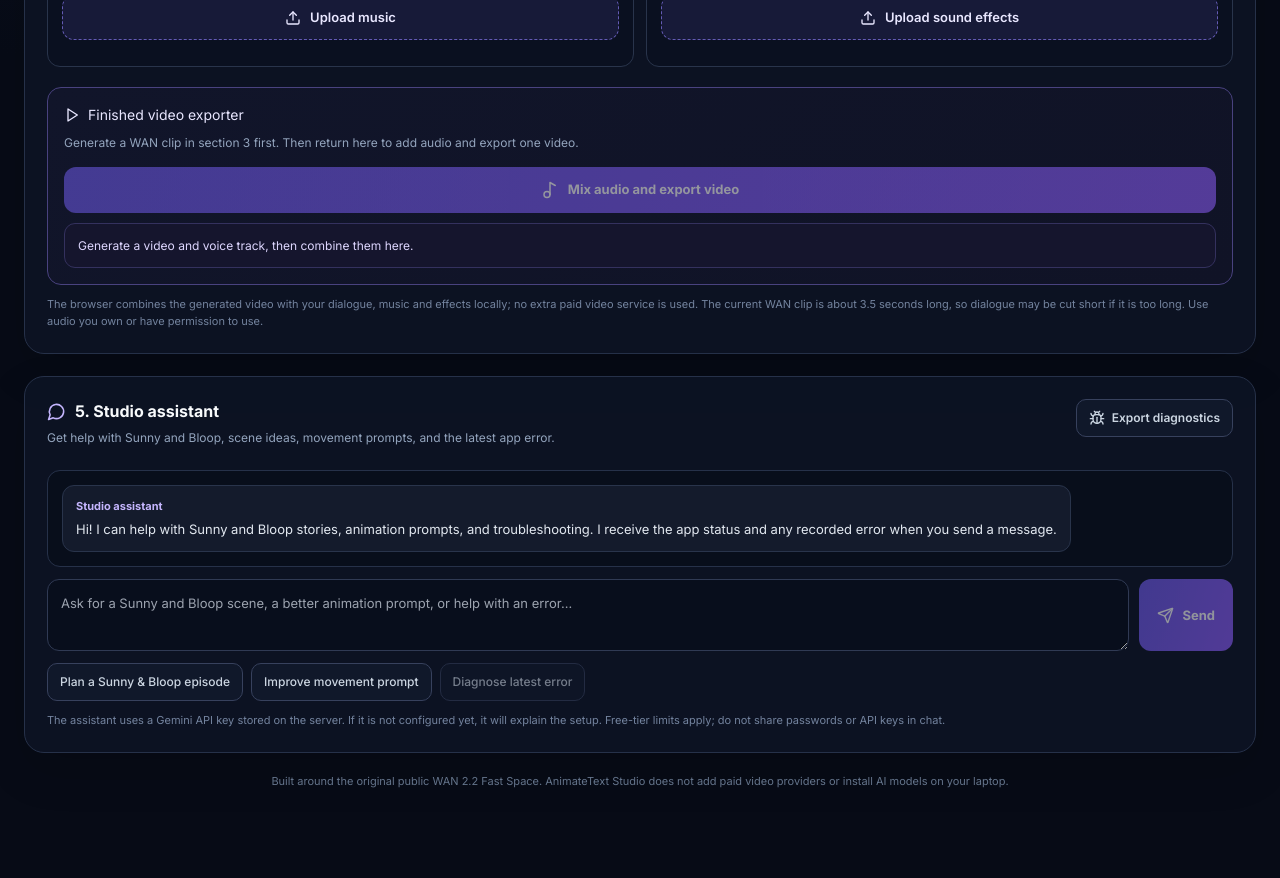
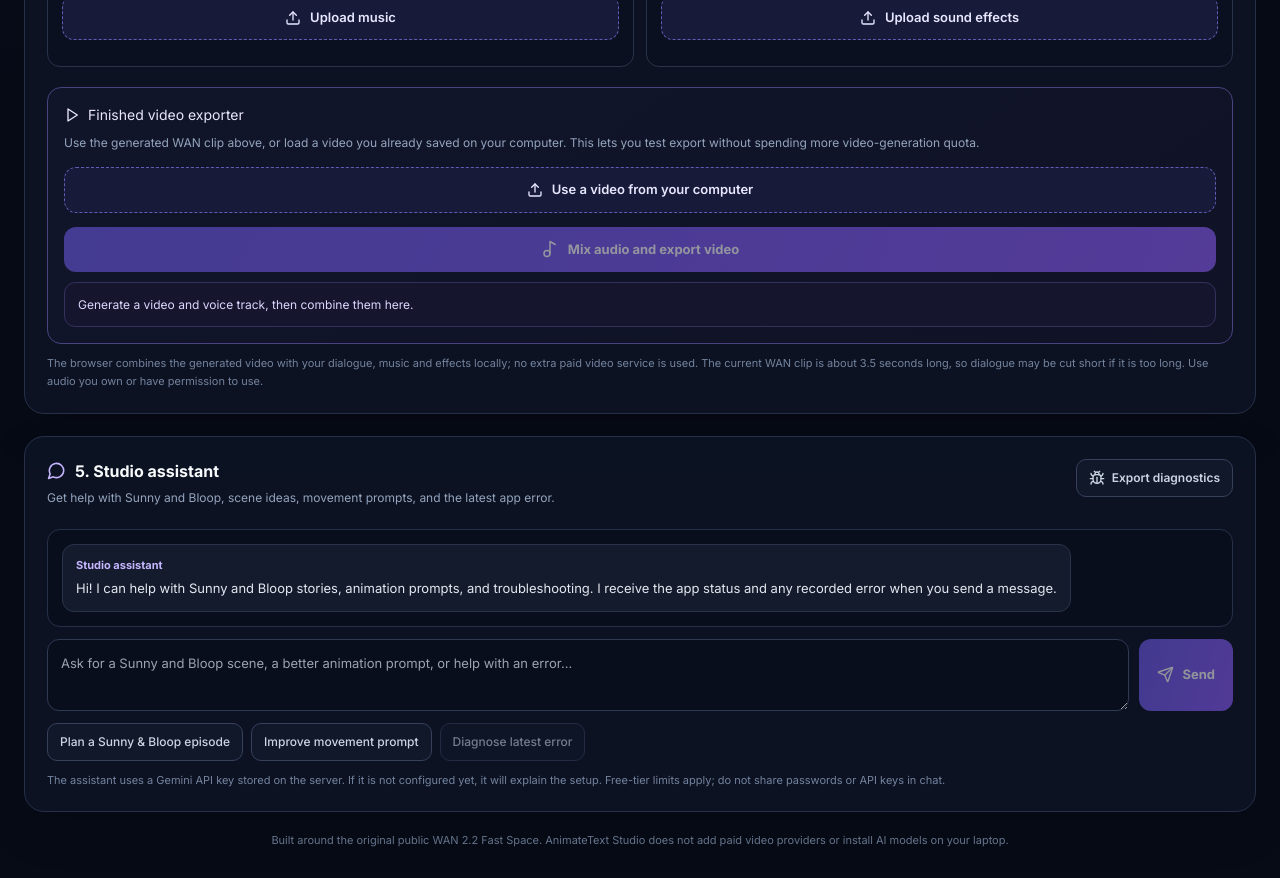
Before and after one commit to DynamismCh/AnimateText-Studio, a React (Vite) app: page / in a window 1280 px wide. Shown: the part 1560-2438 px from the top of the page. Before the commit the page ends 2379 px from the top, so only its background shows below. Built offline with nearby package versions, Linux system fonts and the light colour scheme.

Commit message:
Allow exporting audio with an existing local video

```diff
--- a/src/components/AudioWorkshop.tsx
+++ b/src/components/AudioWorkshop.tsx
@@ -23,6 +23,8 @@ export default function AudioWorkshop({ videoUrl = '' }: { videoUrl?: string })
   const [musicName, setMusicName] = useState('');
   const [effectsUrl, setEffectsUrl] = useState('');
   const [effectsName, setEffectsName] = useState('');
+  const [uploadedVideoUrl, setUploadedVideoUrl] = useState('');
+  const [uploadedVideoName, setUploadedVideoName] = useState('');
   const [mixBusy, setMixBusy] = useState(false);
   const [mixedUrl, setMixedUrl] = useState('');
   const [mixStatus, setMixStatus] = useState('Generate a video and voice track, then combine them here.');
@@ -30,9 +32,11 @@ export default function AudioWorkshop({ videoUrl = '' }: { videoUrl?: string })
   const audioUrlRef = useRef('');
   const musicUrlRef = useRef('');
   const effectsUrlRef = useRef('');
+  const uploadedVideoUrlRef = useRef('');
+  const sourceVideoUrl = uploadedVideoUrl || videoUrl;
 
   useEffect(() => () => {
-    [audioUrlRef.current, musicUrlRef.current, effectsUrlRef.current, mixedUrlRef.current].forEach((url) => { if (url) URL.revokeObjectURL(url); });
+    [audioUrlRef.current, musicUrlRef.current, effectsUrlRef.current, uploadedVideoUrlRef.current, mixedUrlRef.current].forEach((url) => { if (url) URL.revokeObjectURL(url); });
   }, []);
 
   function replaceLocalAudio(file: File, kind: 'music' | 'effects') {
@@ -47,6 +51,18 @@ export default function AudioWorkshop({ videoUrl = '' }: { videoUrl?: string })
       effectsUrlRef.current = url; setEffectsUrl(url); setEffectsName(file.name);
       setStatus('Sound effects loaded for preview. They are not mixed into the video yet.');
     }
+  }
+
+  function replaceSourceVideo(file?: File) {
+    if (!file) return;
+    if (!file.type.startsWith('video/')) { setMixStatus('Please choose a video file, such as MP4 or WebM.'); return; }
+    const url = URL.createObjectURL(file);
+    if (uploadedVideoUrlRef.current) URL.revokeObjectURL(uploadedVideoUrlRef.current);
+    uploadedVideoUrlRef.current = url;
+    setUploadedVideoUrl(url);
+    setUploadedVideoName(file.name);
+    setMixedUrl('');
+    setMixStatus('Your existing video is ready. Add dialogue/music/effects and export it below.');
   }
 
   async function generateSpeech() {
@@ -78,7 +94,7 @@ export default function AudioWorkshop({ videoUrl = '' }: { videoUrl?: string })
   }
 
   async function createFinishedVideo() {
-    if (!videoUrl) { setMixStatus('Generate a WAN video first.'); return; }
+    if (!sourceVideoUrl) { setMixStatus('Generate a WAN video or choose a video from your computer first.'); return; }
     if (!audioUrl && !musicUrl && !effectsUrl) { setMixStatus('Generate character voices or upload music/effects first.'); return; }
     if (typeof MediaRecorder === 'undefined') { setMixStatus('Your browser does not support in-browser video export. Please try a recent version of Chrome or Edge.'); return; }
     setMixBusy(true); setMixStatus('Preparing video and audio tracks…');
@@ -93,7 +109,7 @@ export default function AudioWorkshop({ videoUrl = '' }: { videoUrl?: string })
       videoElement.playsInline = true;
       videoElement.preload = 'auto';
       videoElement.muted = true;
-      videoElement.src = videoUrl;
+      videoElement.src = sourceVideoUrl;
       await new Promise<void>((resolve, reject) => {
         videoElement!.onloadedmetadata = () => resolve();
         videoElement!.onerror = () => reject(new Error('Could not load the generated video. Its hosted link may have expired; generate or reopen the clip and try again.'));
@@ -202,8 +218,10 @@ export default function AudioWorkshop({ videoUrl = '' }: { videoUrl?: string })
     </div>
     <div className="wan-audio-mixer">
       <h3><Play size={16} /> Finished video exporter</h3>
-      <p className="wan-help">{videoUrl ? 'A WAN clip is available. Combine it with your generated dialogue and any uploaded music/effects.' : 'Generate a WAN clip in section 3 first. Then return here to add audio and export one video.'}</p>
-      <button className="wan-generate" onClick={() => void createFinishedVideo()} disabled={mixBusy || !videoUrl || (!audioUrl && !musicUrl && !effectsUrl)}>{mixBusy ? <><LoaderCircle className="wan-spin" size={18} /> Exporting finished video…</> : <><Music2 size={18} /> Mix audio and export video</>}</button>
+      <p className="wan-help">Use the generated WAN clip above, or load a video you already saved on your computer. This lets you test export without spending more video-generation quota.</p>
+      <label className="wan-upload"><Upload size={16} /> {uploadedVideoName ? 'Choose a different video' : 'Use a video from your computer'}<input type="file" accept="video/*,.mp4,.webm,.mov" onChange={(event) => { replaceSourceVideo(event.target.files?.[0]); event.currentTarget.value = ''; }} /></label>
+      {uploadedVideoUrl && <div className="wan-audio-result"><strong>Selected video: {uploadedVideoName}</strong><video controls playsInline preload="metadata" src={uploadedVideoUrl} /></div>}
+      <button className="wan-generate" onClick={() => void createFinishedVideo()} disabled={mixBusy || !sourceVideoUrl || (!audioUrl && !musicUrl && !effectsUrl)}>{mixBusy ? <><LoaderCircle className="wan-spin" size={18} /> Exporting finished video…</> : <><Music2 size={18} /> Mix audio and export video</>}</button>
       <p className="wan-status" aria-live="polite">{mixStatus}</p>
       {mixedUrl && <div className="wan-audio-result"><strong>Finished video with audio</strong><video controls playsInline preload="metadata" src={mixedUrl} /><button className="wan-download" onClick={downloadMixedVideo}><Download size={17} /> Download finished WebM video</button></div>}
     </div>
```
